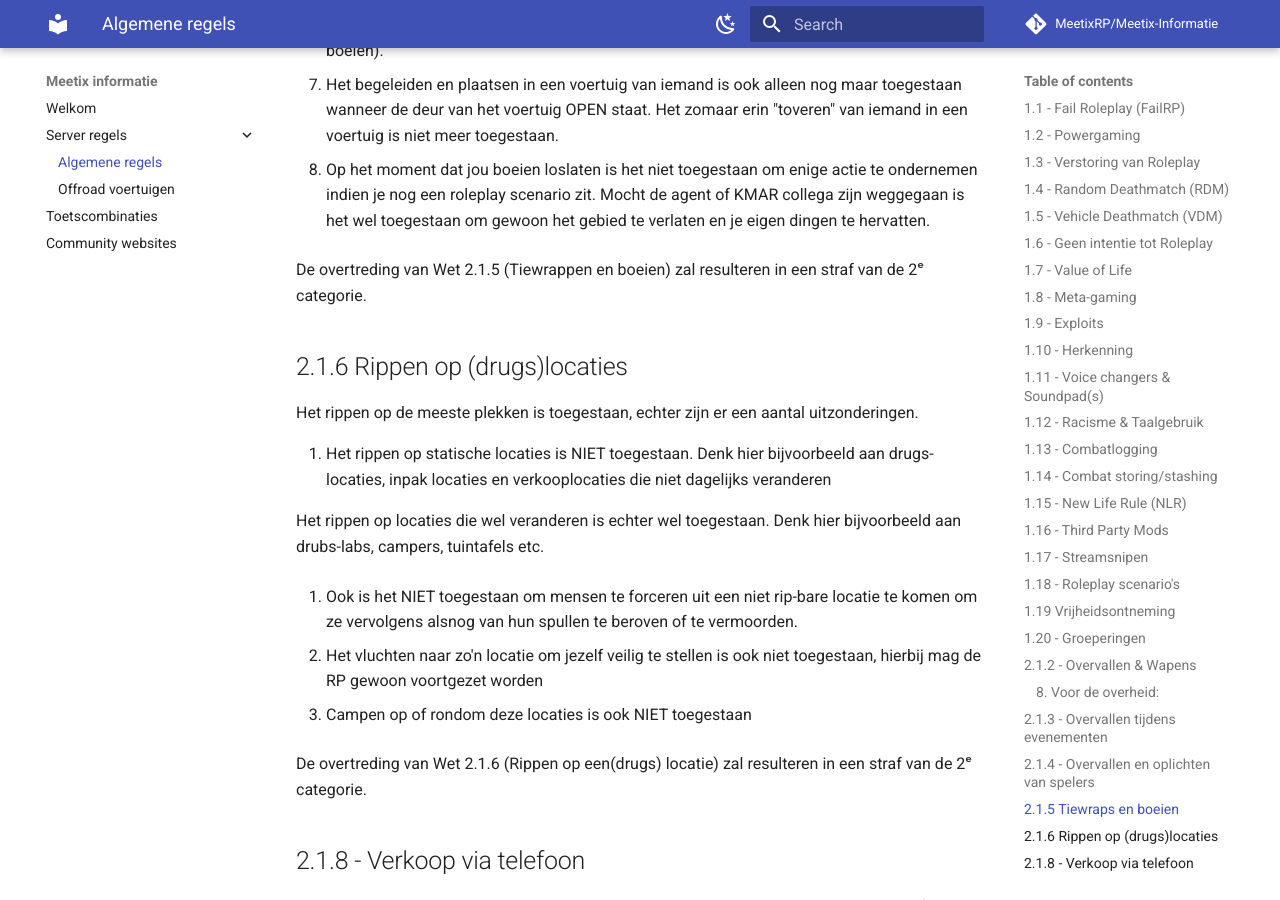
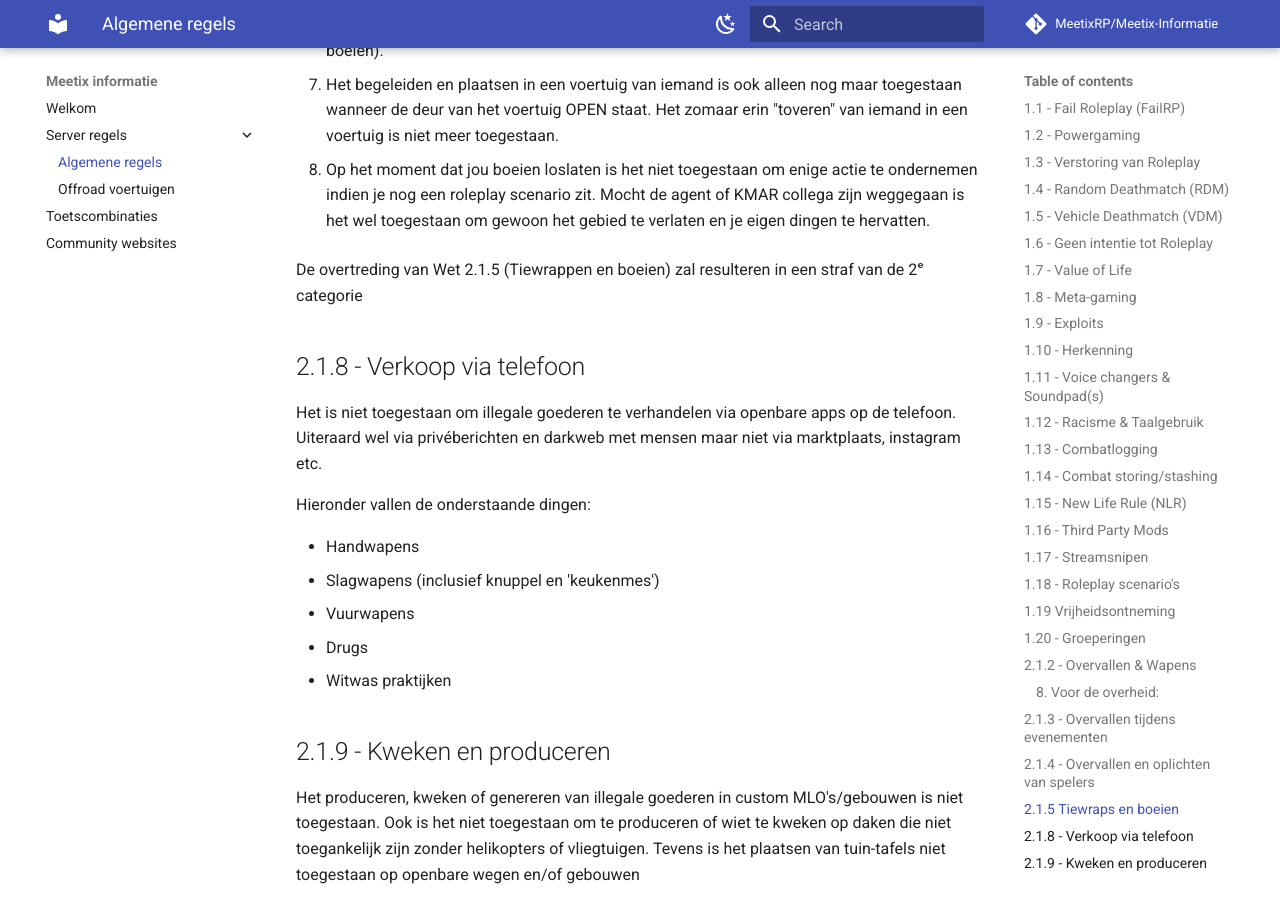
Before and after one commit to MeetixRP/Meetix-Informatie, an MkDocs documentation site: the page built from docs/algemeneregels.md, in a window 1280 px wide and 900 px high, scrolled down 10087 px. Built offline with MkDocs 1.6.1 and Material for MkDocs 9.7.7, drawn with Linux system fonts in a browser that asks for light colours; comment, search, counter and statistics services are not loaded.

Commit message:
Update algemeneregels.md

```diff
--- a/docs/algemeneregels.md
+++ b/docs/algemeneregels.md
@@ -287,25 +287,7 @@ Het zomaar erin "toveren" van iemand in een voertuig is niet meer toegestaan.
 3. Op het moment dat jou boeien loslaten is het niet toegestaan om enige actie te ondernemen indien je nog een roleplay scenario zit.
 Mocht de agent of KMAR collega zijn weggegaan is het wel toegestaan om gewoon het gebied te verlaten en je eigen dingen te hervatten.
 
-De overtreding van Wet 2.1.5 (Tiewrappen en boeien) zal resulteren in een straf van de 2ᵉ categorie.
-
-## 2.1.6 Rippen op (drugs)locaties
-
-Het rippen op de meeste plekken is toegestaan, echter zijn er een aantal uitzonderingen.
-
-1. Het rippen op statische locaties is NIET toegestaan.
-Denk hier bijvoorbeeld aan drugs-locaties, inpak locaties en verkooplocaties die niet dagelijks veranderen
-
-Het rippen op locaties die wel veranderen is echter wel toegestaan.
-Denk hier bijvoorbeeld aan drubs-labs, campers, tuintafels etc.
-
-2. Ook is het NIET toegestaan om mensen te forceren uit een niet rip-bare locatie te komen om ze vervolgens alsnog van hun spullen te beroven of te vermoorden.
-
-3. Het vluchten naar zo'n locatie om jezelf veilig te stellen is ook niet toegestaan, hierbij mag de RP gewoon voortgezet worden
-
-4. Campen op of rondom deze locaties is ook NIET toegestaan
-
-De overtreding van Wet 2.1.6 (Rippen op een(drugs) locatie) zal resulteren in een straf van de 2ᵉ categorie.
+De overtreding van Wet 2.1.5 (Tiewrappen en boeien) zal resulteren in een straf van de 2ᵉ categorie
 
 ## 2.1.8 - Verkoop via telefoon
 
```
